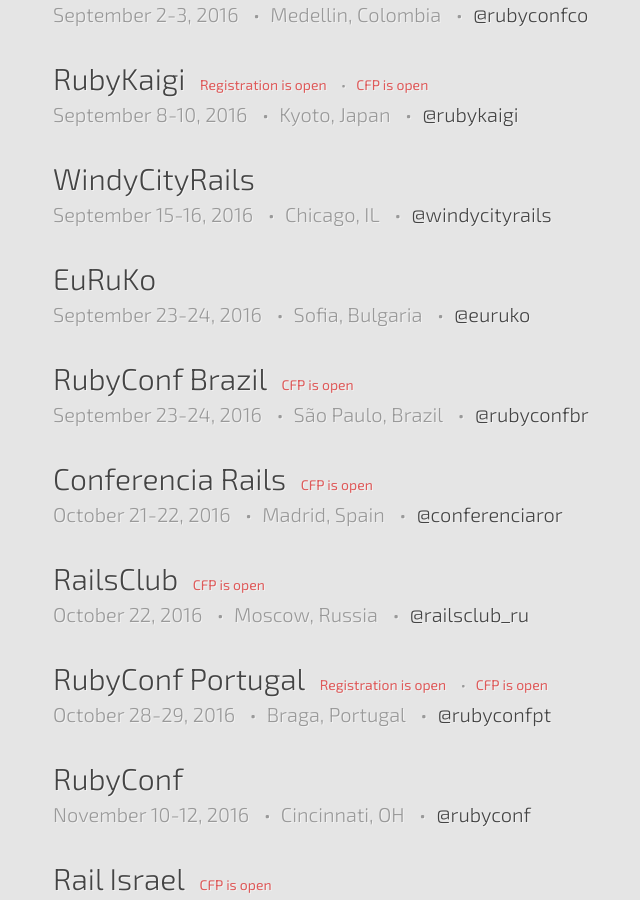
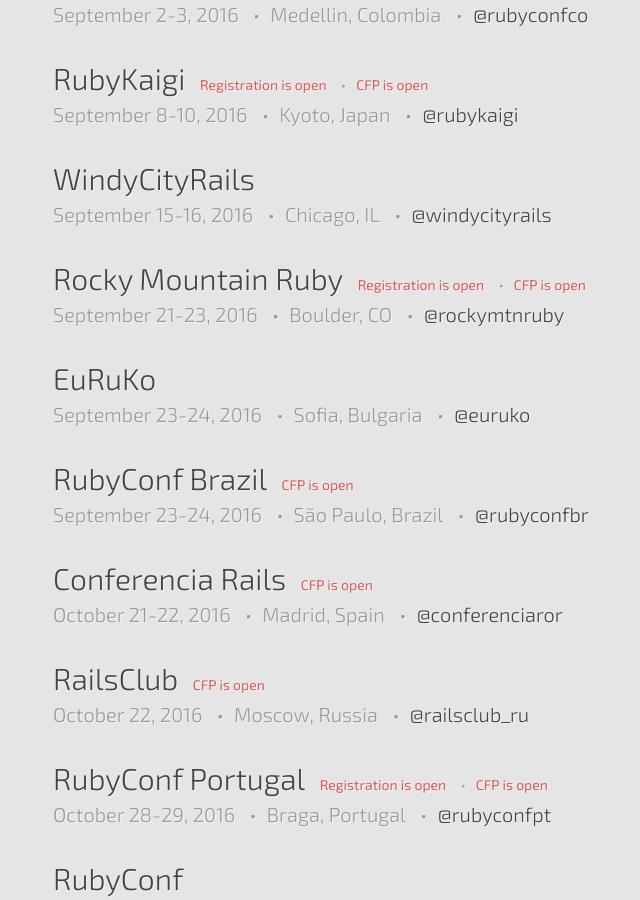
Before and after one commit to ruby-conferences/ruby-conferences.github.io, a Jekyll site: the page built from index.html, in a window 1280 px wide and 900 px high, scrolled down 1502 px. Shown: the whole window, without its empty margins (187-827 px from the left). Built offline with Jekyll 4.4.1, drawn with Linux system fonts in a browser that asks for light colours.

Commit message:
Add Rocky Mountain Ruby 2016

```diff
--- a/_data/current.yml
+++ b/_data/current.yml
@@ -84,6 +84,14 @@
   url: http://www.windycityrails.org/
   twitter: windycityrails
 
+- name: Rocky Mountain Ruby
+  location: Boulder, CO
+  dates: "September 21-23, 2016"
+  url: http://rockymtnruby.com/
+  twitter: rockymtnruby
+  reg_phrase: Registration is open
+  cfp_phrase: CFP is open
+
 - name: EuRuKo
   location: Sofia, Bulgaria
   dates: "September 23-24, 2016"
```
